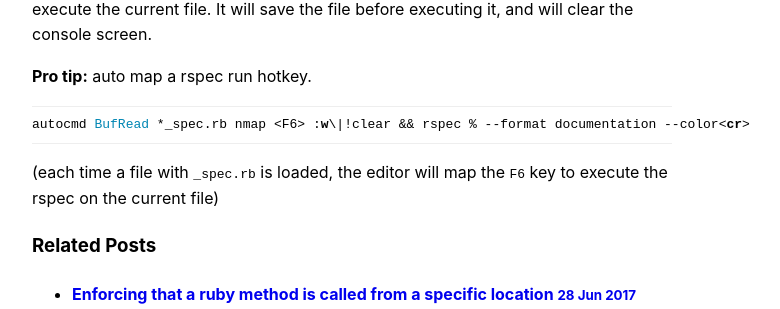
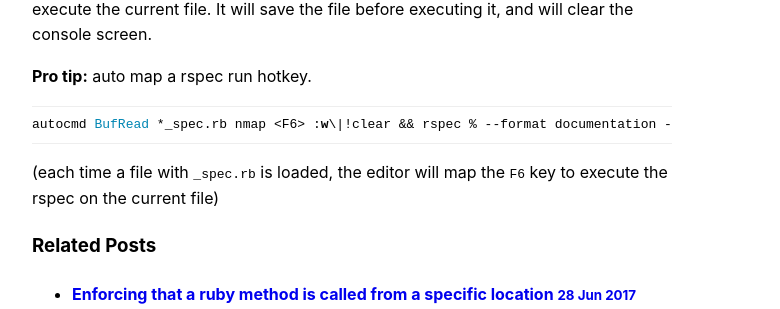
Before and after one commit to alisnic/alisnic.github.com, a Jekyll site: the page built from _posts/2013-03-11-vim-run-hotkey.markdown, in a window 1280 px wide. Shown: the part 1061-1370 px from the top of the page, without its empty margins (288-1068 px from the left). Built offline with Jekyll 4.4.1, drawn with Linux system fonts in a browser that asks for light colours.

Commit message:
Scroll code containers

```diff
--- a/public/css/styles.css
+++ b/public/css/styles.css
@@ -18,6 +18,8 @@ pre {
   padding: 0.5rem 0;
   border-top: 1px solid #eee;
   border-bottom: 1px solid #eee;
+  max-width: 100%;
+  overflow-y: scroll;
 }
 
 /* syntax */
```
